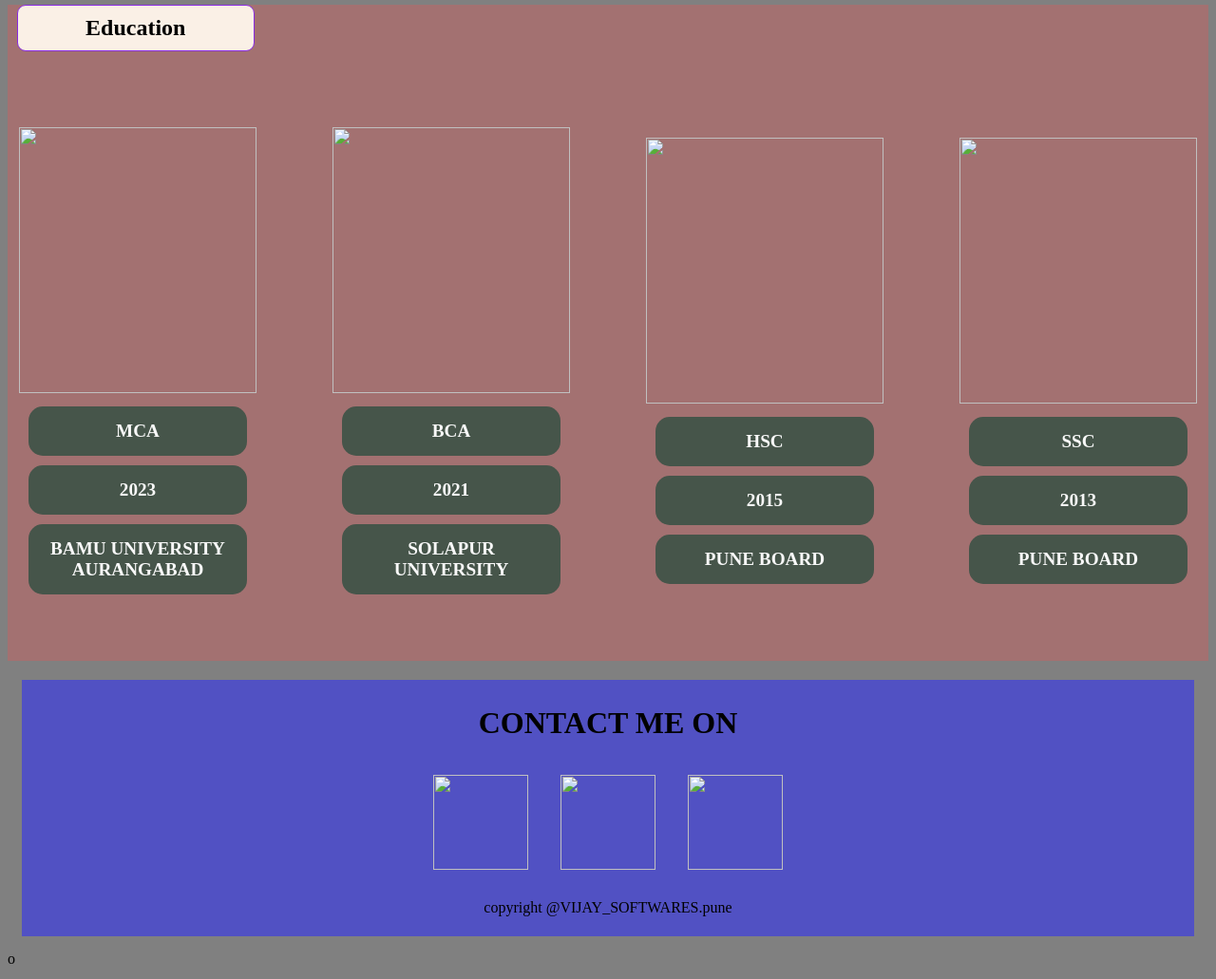
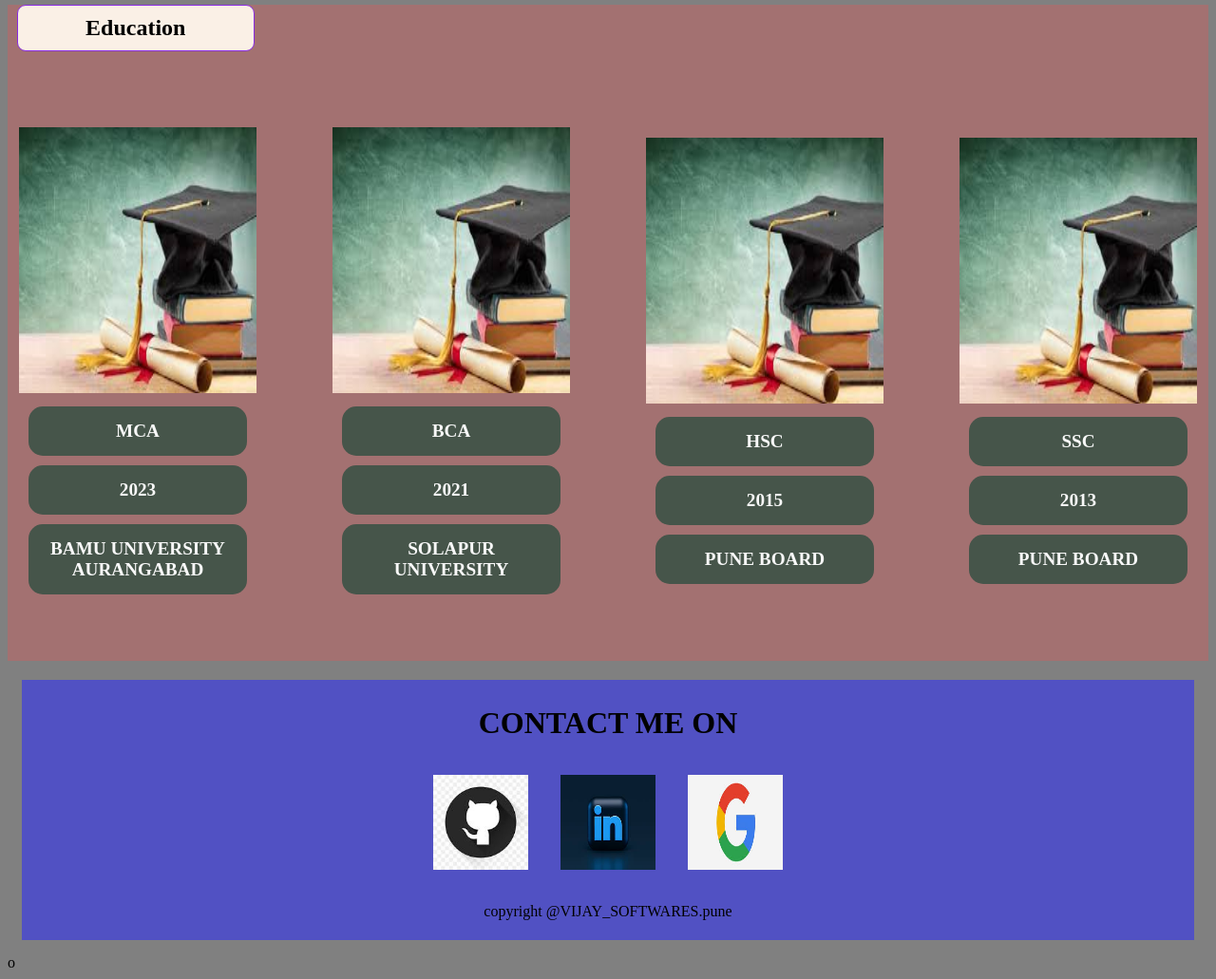
Before and after one commit to vijay-jamdade/portfolio, a plain HTML site: page index.html in a window 1280 px wide. Shown: the part 2120-3151 px from the top of the page at 95% size. Drawn offline with Linux system fonts and the light colour scheme.

Commit message:
Update index.html

```diff
--- a/index.html
+++ b/index.html
@@ -107,28 +107,28 @@
         <h1 class="sectioni" style="text-align: center; padding: 10px; font-weight: bold;">Education</h1>
         <div class="eduimg">
             <div class="edudiv">
-                <img src="Images/edu.jpg" width="250px" height="280px">
+                <img src="edu.jpg" width="250px" height="280px">
                 <p class="eduh">MCA</p>
                 <p class="eduh">2023</p>
                 <p class="eduh">BAMU UNIVERSITY AURANGABAD</p>
             </div>
 
             <div class="edudiv">
-                <img src="Images/edu.jpg" width="250px" height="280px">
+                <img src="edu.jpg" width="250px" height="280px">
                 <p class="eduh">BCA</p>
                 <p class="eduh">2021</p>
                 <p class="eduh">SOLAPUR UNIVERSITY</p>
             </div>
 
             <div class="edudiv">
-                <img src="Images/edu.jpg" width="250px" height="280px">
+                <img src="edu.jpg" width="250px" height="280px">
                 <p class="eduh">HSC</p>
                 <p class="eduh">2015</p>
                 <p class="eduh">PUNE BOARD</p>
             </div>
 
             <div class="edudiv">
-                <img src="Images/edu.jpg" width="250px" height="280px">
+                <img src="edu.jpg" width="250px" height="280px">
                 <p class="eduh">SSC</p>
                 <p class="eduh">2013</p>
                 <p class="eduh">PUNE BOARD</p>
@@ -138,11 +138,11 @@
     <footer class="footer">
         <h1>CONTACT ME ON</h1>
         <div>
-            <a href="https://www.linkedin.com/in/vijay-jamdade-40b07a2a5/"><img src="Images/git.jpg" height="100px"
+            <a href="https://www.linkedin.com/in/vijay-jamdade-40b07a2a5/"><img src="git.jpg" height="100px"
                     width="100px" style="margin: 15px;"></a>
-            <a href="https://www.linkedin.com/in/vijay-jamdade-40b07a2a5/"><img src="Images/linkedin.jpg" height="100px"
+            <a href="https://www.linkedin.com/in/vijay-jamdade-40b07a2a5/"><img src="linkedin.jpg" height="100px"
                     width="100px" style="margin: 15px;"></a>
-            <a href="https://www.linkedin.com/in/vijay-jamdade-40b07a2a5/"><img src="Images/google.jpg" height="100px"
+            <a href="https://www.linkedin.com/in/vijay-jamdade-40b07a2a5/"><img src="google.jpg" height="100px"
                     width="100px" style="margin: 15px;"></a>
         </div>
         <p>copyright @VIJAY_SOFTWARES.pune</p>
```
